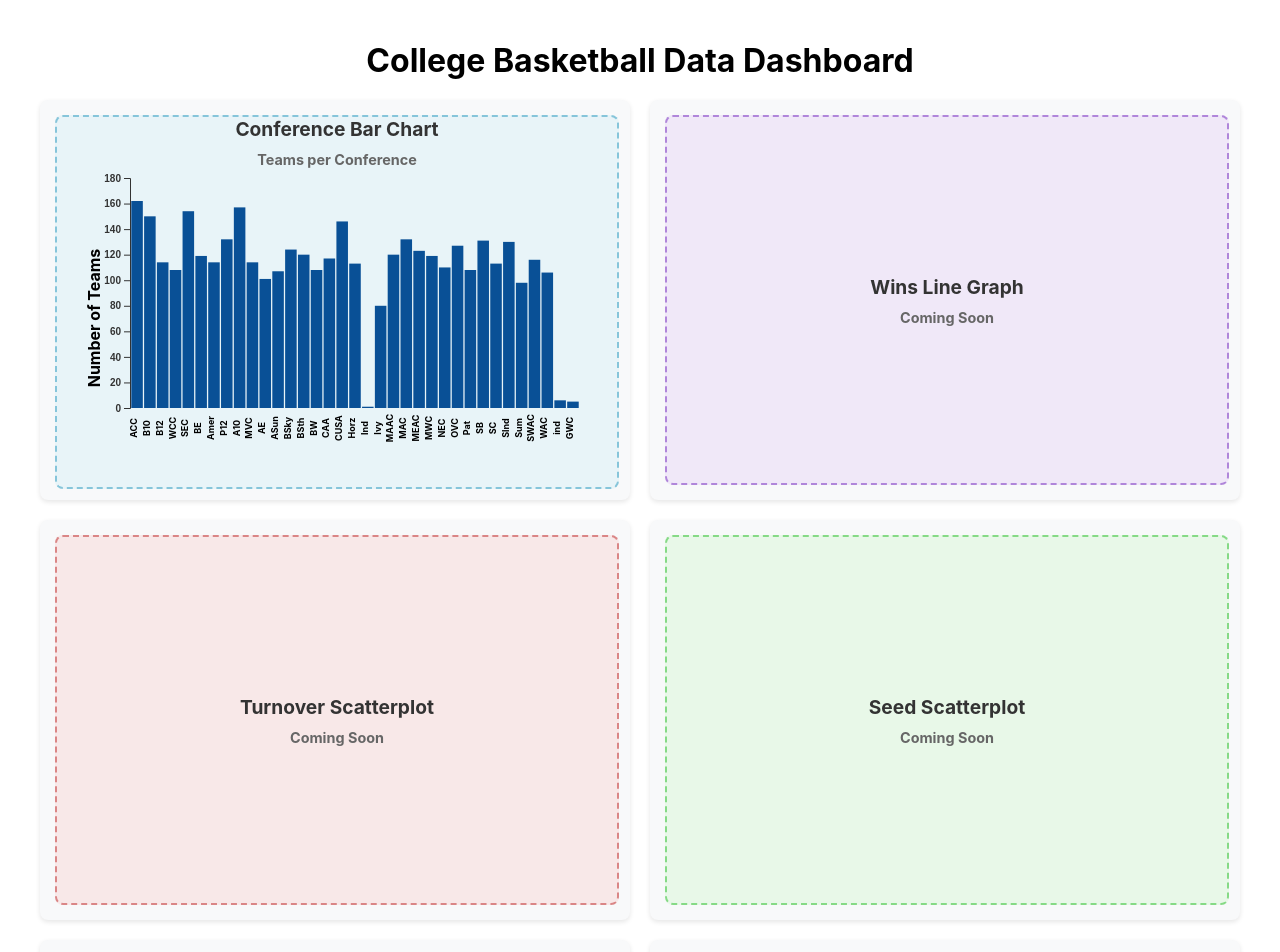
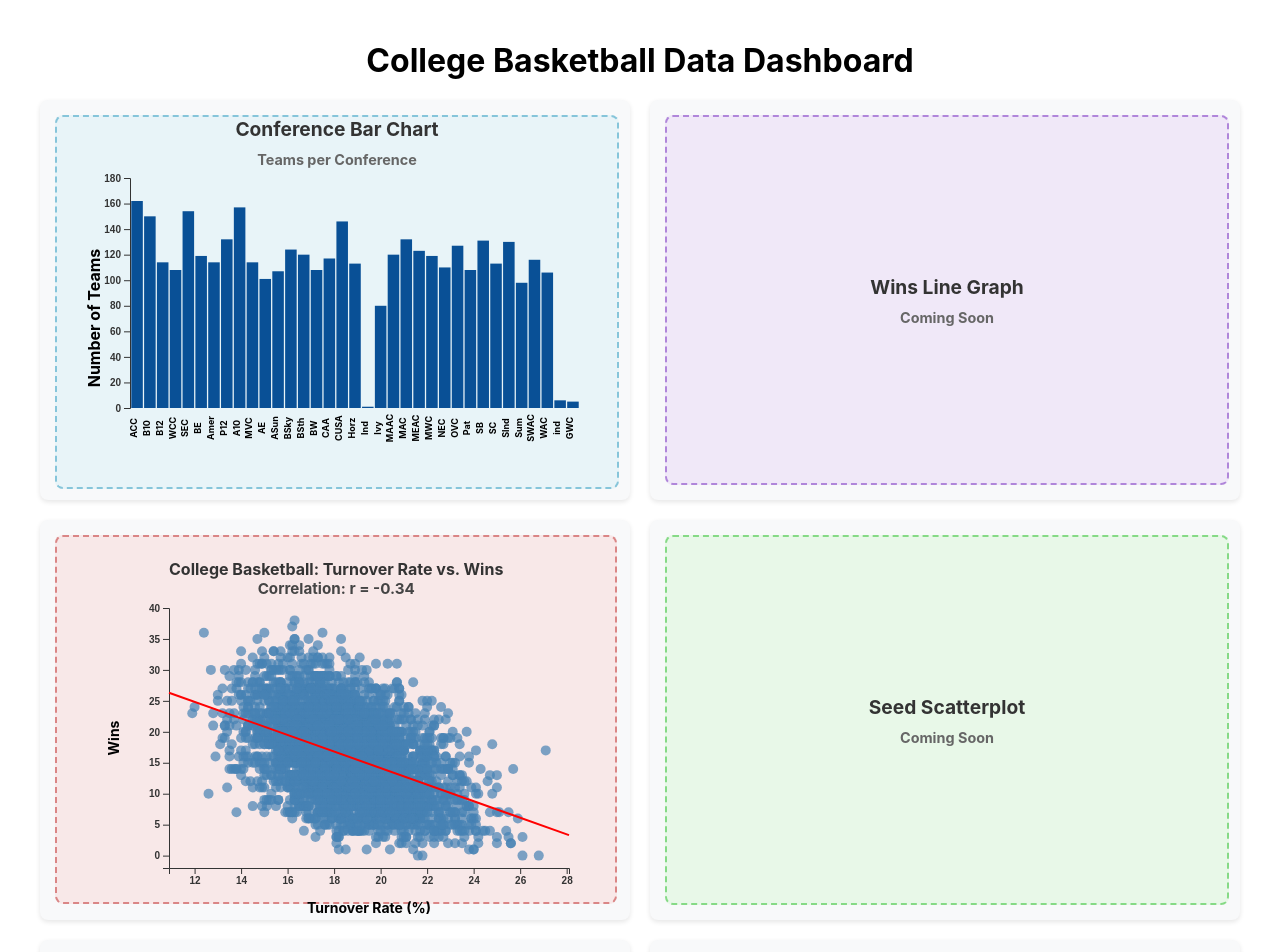
Before and after one commit to Bqa17/cs450-Project, a React (Create React App) app in the folder data-project/: page / in a window 1280 px wide. Shown: the top 952 px of the page. Built offline with nearby package versions, Linux system fonts and the light colour scheme; the HTML template or start-up script is replaced by a standard one.

Commit message:
added scatterplot

```diff
--- a/data-project/src/3_TurnoverScatterplot.js
+++ b/data-project/src/3_TurnoverScatterplot.js
@@ -1,11 +1,131 @@
 import React, { Component } from 'react';
+import * as d3 from 'd3';
 
 class TurnoverScatterplot extends Component {
+  constructor(props) {
+    super(props);
+    this.chartRef = React.createRef();
+    this.state = {
+      data: [],
+    };
+  }
+
+  componentDidMount() {
+    d3.csv('/basketball.csv').then(this.set_data);
+  }
+
+  set_data = (parsedCsv) => {
+    const formattedData = parsedCsv.map((row) => ({
+      team: row.TEAM,
+      conference: row.CONF,
+      W: parseFloat(row.W),
+      TOR: parseFloat(row.TOR),
+    }));
+
+    this.setState({ data: formattedData }, () => {
+      this.prepareChartData();
+    });
+  };
+
+  computeRegressionLine = (data) => {
+    const n = data.length;
+    const sumX = d3.sum(data, (d) => d.TOR);
+    const sumY = d3.sum(data, (d) => d.W);
+    const sumXY = d3.sum(data, (d) => d.TOR * d.W);
+    const sumX2 = d3.sum(data, (d) => d.TOR * d.TOR);
+
+    const slope = (n * sumXY - sumX * sumY) / (n * sumX2 - sumX * sumX);
+    const intercept = (sumY - slope * sumX) / n;
+
+    return { slope, intercept };
+  };
+
+  prepareChartData = () => {
+    const { data } = this.state;
+    d3.select(this.chartRef.current).selectAll('*').remove();
+
+    const margin = { top: 10, right: 30, bottom: 130, left: 70 };
+    const width = 500 - margin.left - margin.right;
+    const height = 400 - margin.top - margin.bottom;
+
+    const svg = d3.select(this.chartRef.current)
+      .append('svg')
+      .attr('width', width + margin.left + margin.right)
+      .attr('height', height + margin.top + margin.bottom)
+      .append('g')
+      .attr('transform', `translate(${margin.left},${margin.top})`);
+
+    const xExtent = d3.extent(data, d => d.TOR);
+    const yExtent = d3.extent(data, d => d.W);
+
+    const xScale = d3.scaleLinear()
+      .domain([xExtent[0] - 1, xExtent[1] + 1])
+      .range([0, width]);
+
+    const yScale = d3.scaleLinear()
+      .domain([yExtent[0] - 2, yExtent[1] + 2])
+      .range([height, 0]);
+
+    // X-axis
+    svg.append('g')
+      .attr('transform', `translate(0,${height})`)
+      .call(d3.axisBottom(xScale));
+
+    // X-axis label
+    svg.append('text')
+      .attr('x', width / 2)
+      .attr('y', height + 45)
+      .style('text-anchor', 'middle')
+      .style('font-size', '14px')
+      .text('Turnover Rate (%)');
+
+    // Y-axis
+    svg.append('g')
+      .call(d3.axisLeft(yScale));
+
+    // Y-axis label
+    svg.append('text')
+      .attr('transform', 'rotate(-90)')
+      .attr('x', -height / 2)
+      .attr('y', -50)
+      .style('text-anchor', 'middle')
+      .style('font-size', '14px')
+      .text('Wins');
+
+    // Points
+    svg.selectAll('circle')
+      .data(data)
+      .enter()
+      .append('circle')
+      .attr('cx', d => xScale(d.TOR))
+      .attr('cy', d => yScale(d.W))
+      .attr('r', 5)
+      .style('fill', 'steelblue')
+      .style('opacity', 0.7);
+
+    // Regression line
+    const { slope, intercept } = this.computeRegressionLine(data);
+    const xMin = xExtent[0] - 1;
+    const xMax = xExtent[1] + 1;
+    const yMin = slope * xMin + intercept;
+    const yMax = slope * xMax + intercept;
+
+    svg.append('line')
+      .attr('x1', xScale(xMin))
+      .attr('y1', yScale(yMin))
+      .attr('x2', xScale(xMax))
+      .attr('y2', yScale(yMax))
+      .attr('stroke', 'red')
+      .attr('stroke-width', 2);
+  };
+
+
+
   render() {
     const styles = {
       container: {
-        width: '100%',
-        height: '100%',
+        width: '94%',
+        height: '90%',
         backgroundColor: '#f8e8e8',
         display: 'flex',
         flexDirection: 'column',
@@ -14,22 +134,30 @@ class TurnoverScatterplot extends Component {
         borderRadius: '8px',
         color: '#333',
         fontWeight: 'bold',
-        border: '2px dashed #da8686'
+        border: '2px dashed #da8686',
+        padding: '1rem',
       },
       title: {
-        marginBottom: '10px',
-        fontSize: '1.2rem'
+        marginTop: '100px',
+        fontSize: '1rem',
+        textAlign: 'center',
       },
       subtitle: {
-        fontSize: '0.9rem',
-        color: '#666'
-      }
+        fontSize: '0.95rem',
+        color: '#444',
+        textAlign: 'center',
+      },
+      chartContainer: {
+        width: '90%',
+        height: 600,
+      },
     };
 
     return (
       <div style={styles.container}>
-        <div style={styles.title}>Turnover Scatterplot</div>
-        <div style={styles.subtitle}>Coming Soon</div>
+        <div style={styles.title}>College Basketball: Turnover Rate vs. Wins</div>
+        <div style={styles.subtitle}>Correlation: r = -0.34</div>
+        <div style={styles.chartContainer} ref={this.chartRef}></div>
       </div>
     );
   }
```
